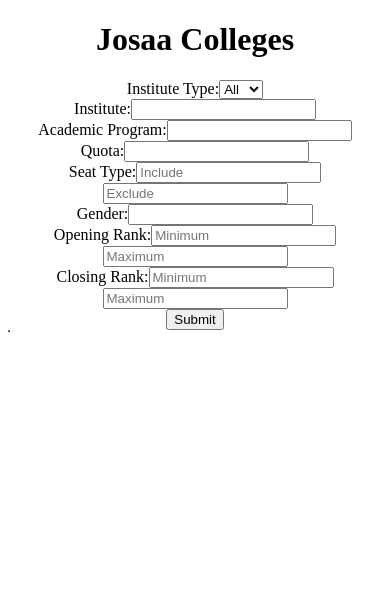
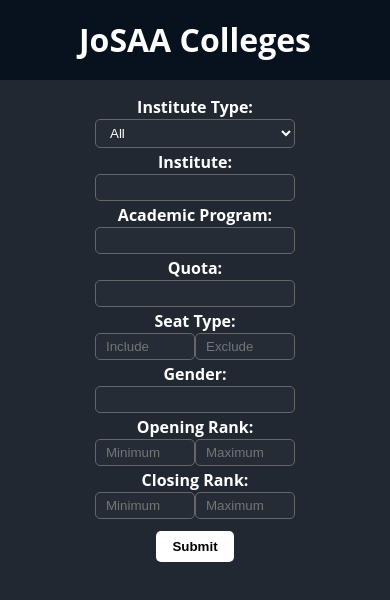
Before and after one commit to shubham282raj/excel-query, a React (Create React App) app in the folder frontend/: page / in a window 390 px wide. Shown: the top 600 px of the page. Built offline with nearby package versions, Linux system fonts and the light colour scheme.

Commit message:
Frontend: Added CSS

```diff
--- a/frontend/src/App.css
+++ b/frontend/src/App.css
@@ -1,3 +1,20 @@
 .App {
   text-align: center;
 }
+
+body {
+  background-color: rgb(33, 40, 50);
+  color: white;
+}
+
+* {
+  box-sizing: border-box;
+  padding: 0;
+  margin: 0;
+  scroll-behavior: smooth;
+}
+
+#page-heading {
+  padding: 20px;
+  background-color: rgb(8, 18, 30);
+}
--- a/frontend/src/App.js
+++ b/frontend/src/App.js
@@ -4,7 +4,7 @@
 function App() {
   return (
     <div className="App">
-      <h1>Josaa Colleges</h1>
+      <h1 id="page-heading">JoSAA Colleges</h1>
       <div>{<CollgeForm />}</div>
     </div>
   );
--- /dev/null
+++ b/frontend/src/components/ExcelTables.css
@@ -0,0 +1,106 @@
+table {
+  border: 1px solid transparent;
+  border-collapse: collapse;
+  margin: 1%;
+  padding: 0;
+  width: 98%;
+}
+
+table caption {
+  font-size: 1.5em;
+  margin: 0.5em 0 0.75em;
+}
+
+table tr {
+  background-color: transparent;
+  border: 1px solid transparent;
+  padding: 0.35em;
+}
+
+table tr:nth-child(even) {
+  background-color: rgb(28, 34, 42);
+}
+
+table th,
+table td {
+  padding: 0.625em 0;
+  text-align: center;
+}
+
+table th {
+  font-size: 0.85em;
+  letter-spacing: 0.1em;
+  text-transform: uppercase;
+  background-color: rgb(28, 34, 42);
+}
+
+@media screen and (max-width: 600px) {
+  table {
+    border: 0;
+  }
+
+  table caption {
+    font-size: 1.3em;
+  }
+
+  table thead {
+    border: none;
+    clip: rect(0 0 0 0);
+    height: 1px;
+    margin: -1px;
+    overflow: hidden;
+    padding: 0;
+    position: absolute;
+    width: 1px;
+  }
+
+  table tr {
+    border-bottom: 1px solid white;
+    border-top: 1px solid white;
+    border-collapse: collapse;
+    /* border-bottom: 2px solid #ddd; */
+    display: block;
+    margin-bottom: 0.625em;
+  }
+
+  table tr:nth-child(even) {
+    background-color: transparent;
+  }
+
+  table tr:nth-child(even) td {
+    text-align: right;
+  }
+
+  table td {
+    border: 0;
+    display: block;
+    font-size: 0.9em;
+    text-align: left;
+    padding: 0.4em 0.625em;
+  }
+
+  table td:first-child {
+    font-weight: bold;
+  }
+
+  table td::before {
+    /*
+    * aria-label has no advantage, it won't be read inside a table
+    content: attr(aria-label);
+    */
+    content: attr(data-label);
+    float: left;
+    font-weight: bold;
+    text-transform: uppercase;
+  }
+
+  table td:last-child {
+    border-bottom: 0;
+  }
+}
+
+/* general styling */
+body {
+  font-family: "Open Sans", sans-serif;
+  line-height: 1.25;
+}
--- a/frontend/src/components/ExcelTables.jsx
+++ b/frontend/src/components/ExcelTables.jsx
@@ -1,9 +1,10 @@
 import React from "react";
+import "./ExcelTables.css";
 
 function ExcelTables({ excelData }) {
   if (excelData) {
     return (
-      <div>
+      <div id="table">
         <table border="1">
           <thead>
             <tr>
--- /dev/null
+++ b/frontend/src/components/Form.css
@@ -0,0 +1,38 @@
+#form {
+  margin: 15px;
+}
+
+#form label {
+  font-weight: bold;
+  display: flex;
+  flex-direction: column;
+  align-items: center;
+  gap: 2px;
+  padding: 2px;
+}
+
+#form input[type="text"],
+#form input[type="number"],
+#form select {
+  background-color: rgb(37, 44, 53);
+  color: #fff;
+  border: 1px solid #666;
+  border-radius: 5px;
+  padding: 5px 10px;
+  width: 200px;
+}
+
+#form label div input {
+  width: 100px !important;
+}
+
+#form button {
+  margin-top: 10px;
+  background-color: white; /* Dark background color */
+  color: black; /* Text color */
+  font-weight: bold;
+  border: none; /* Remove border */
+  border-radius: 5px; /* Rounded corners */
+  padding: 8px 16px; /* Padding */
+  cursor: pointer; /* Cursor style */
+}
--- a/frontend/src/components/Form.jsx
+++ b/frontend/src/components/Form.jsx
@@ -2,6 +2,7 @@
 import { useForm } from "react-hook-form";
 import { fetchExcel } from "../utils/fetchExcel";
 import ExcelTables from "./ExcelTables";
+import "./Form.css";
 
 function CollgeForm() {
   const [excelData, setExcelData] = useState([]);
@@ -108,7 +109,7 @@
 
   return (
     <div>
-      <form onSubmit={handleSubmit(onSubmit)}>
+      <form id="form" onSubmit={handleSubmit(onSubmit)}>
         <div>
           <label>
             Institute Type:
@@ -143,6 +144,7 @@
         <div>
           <label>
             Seat Type:
+            <div>
               <input
                 type="text"
                 placeholder="Include"
@@ -153,6 +155,7 @@
                 placeholder="Exclude"
                 {...register("seatTypeExclude")}
               />
+            </div>
           </label>
         </div>
         <div>
@@ -164,6 +167,7 @@
         <div>
           <label>
             Opening Rank:
+            <div>
               <input
                 type="number"
                 placeholder="Minimum"
@@ -174,11 +178,13 @@
                 placeholder="Maximum"
                 {...register("openingMaxRank")}
               />
+            </div>
           </label>
         </div>
         <div>
           <label>
             Closing Rank:
+            <div>
               <input
                 type="number"
                 placeholder="Minimum"
@@ -189,6 +195,7 @@
                 placeholder="Maximum"
                 {...register("closingMaxRank")}
               />
+            </div>
           </label>
         </div>
         <button type="submit">Submit</button>
```
Lines whose indentation alone changed are shown as unchanged.
